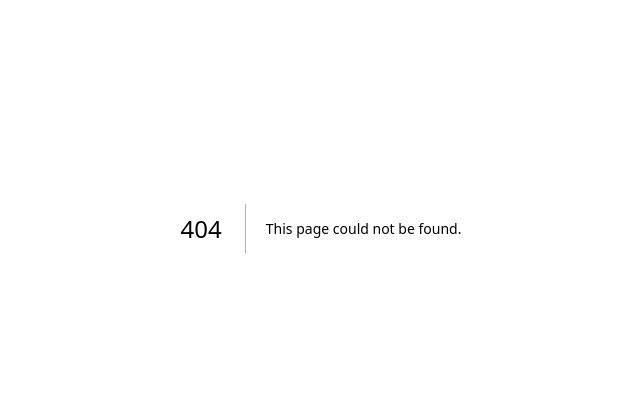
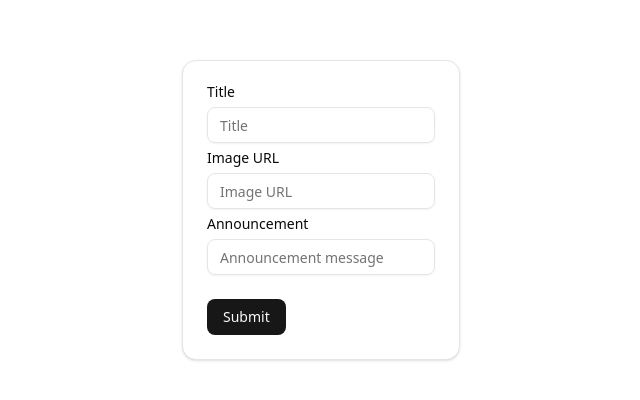
Before and after one commit to LeightonGuang/IABF, a Next.js app: page /create-post in a window 1280 px wide. Before the commit this address had no page. Shown: the part 172-572 px from the top of the page, without its empty margins (319-959 px from the left). Built offline with nearby package versions, Linux system fonts and the light colour scheme.

Commit message:
Feat: New create post page

```diff
--- /dev/null
+++ b/app/(routes)/create-post/page.tsx
@@ -0,0 +1,11 @@
+import CreateAnnouncementForm from "@/components/CreateAnnouncementForm";
+
+const CreatePostPage = () => {
+  return (
+    <section className="flex h-[calc(100dvh-36px)] w-full items-center justify-center">
+      <CreateAnnouncementForm />
+    </section>
+  );
+};
+
+export default CreatePostPage;
```
